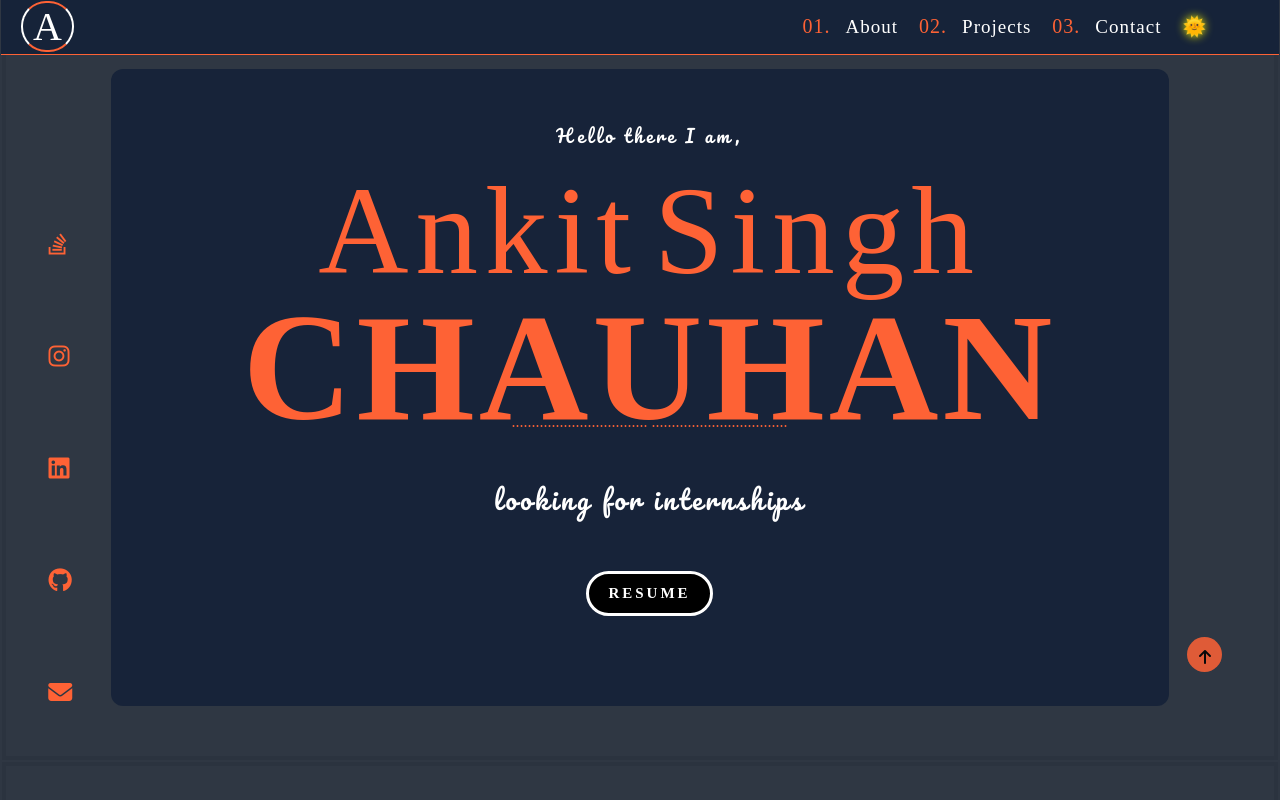
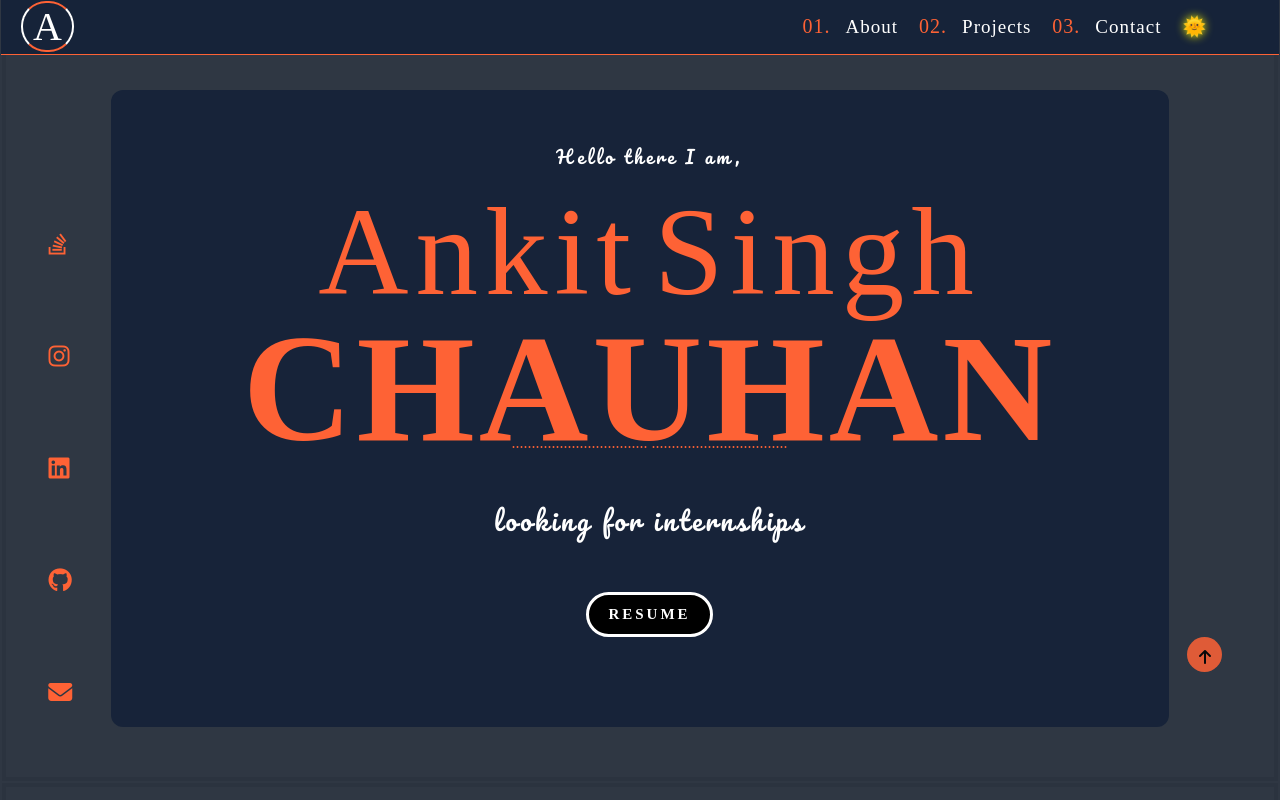
Before and after one commit to ankitsingh2105/Portfolio, a React (Create React App) app: page / in a window 1280 px wide. Shown: the top 800 px of the page. Built offline with nearby package versions, Linux system fonts and the light colour scheme; a web font is replaced by a local one.

Commit message:
added new css and resolved the errors

```diff
--- a/src/COMPONENTS/home.css
+++ b/src/COMPONENTS/home.css
@@ -1087,7 +1087,7 @@ li {
 
 @media screen and (min-width :1262px) {
     .section {
-        margin: 63px 105px 50px 105px;
+        margin: 84px 105px 50px 105px;
     }
 
     .intro {
```
